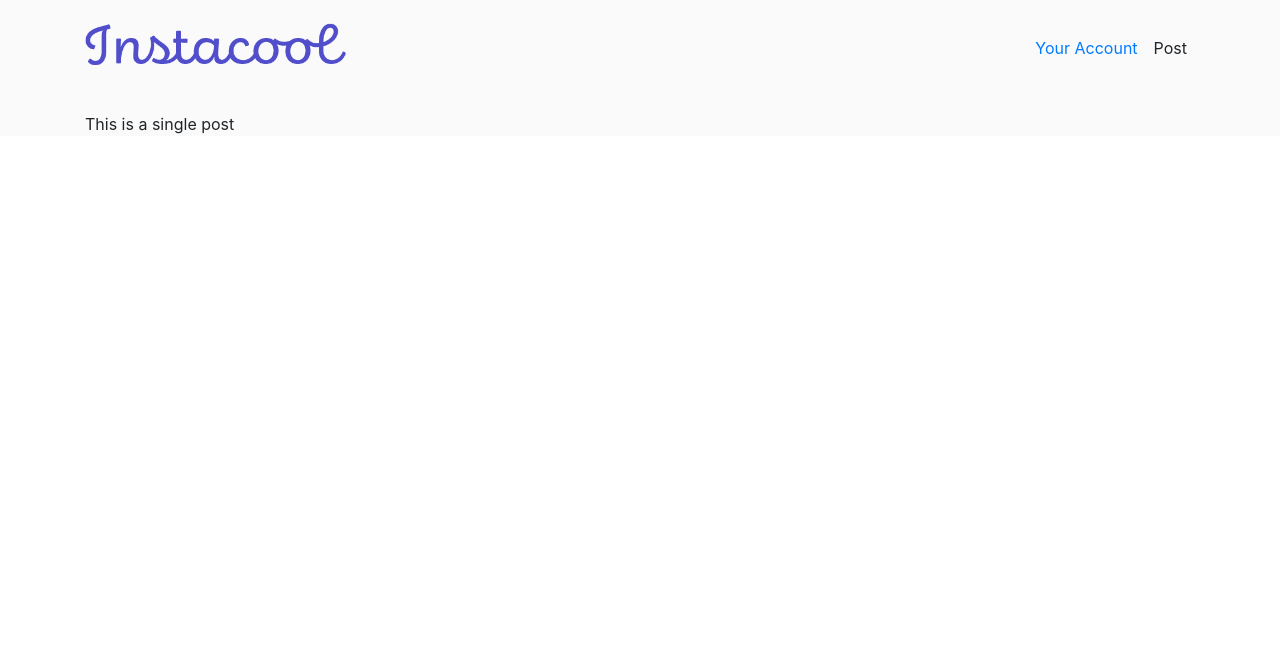
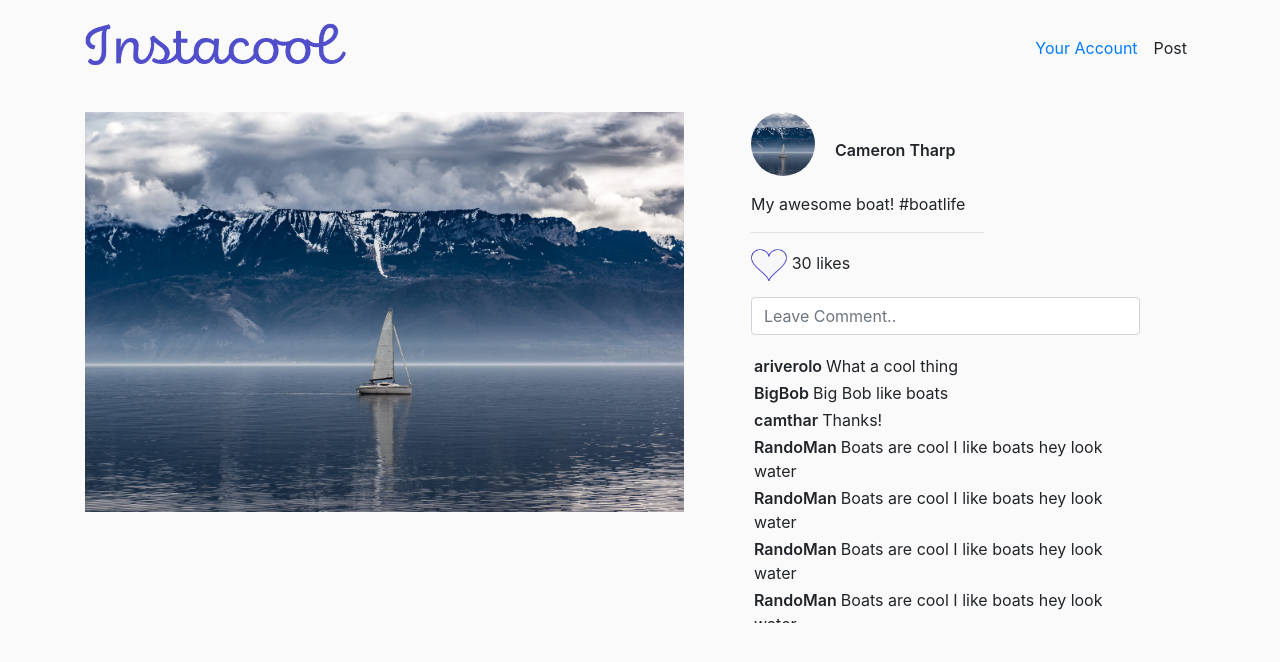
Before and after one commit to Ctharp11/insta-cool, a React (Create React App) app in the folder client/: page /p/1 in a window 1280 px wide. Shown: the top 662 px of the page. Built offline with nearby package versions, Linux system fonts and the light colour scheme.

Commit message:
single page styling

```diff
--- a/client/src/App.css
+++ b/client/src/App.css
@@ -52,5 +52,44 @@
     height: 1.5rem;
 }
 .single {
-
+    display: flex;
+    padding-bottom: 10rem;
 }
+.single-left {
+    width:60%;
+}
+.single hr {
+    width: 60%;
+    margin-left: 0;
+}
+.single-right {
+    width:35%;
+}
+.single-image {
+    width: 90%;
+}
+.single-user-image {
+    height: 4rem;
+    width: 4rem;
+    border-radius: 50%;
+    object-fit: cover;
+    margin-right: 1rem;
+    margin-bottom: 1rem;
+}
+.single-like-size {
+    height: 2rem;
+}
+.single-like-size:hover {
+    cursor: pointer;
+}
+.single-username {
+    font-weight: 600;
+}
+.single-comment-outer {
+    overflow: auto;
+    height: 17rem;
+    padding-right: 5px;
+}
+.single-commentsec {
+    margin: 3px;
+}
--- a/client/src/App.js
+++ b/client/src/App.js
@@ -10,8 +10,7 @@ import {
   Form,
   FormGroup,
   Label,
-  Input,
-  FormText
+  Input
 } from 'reactstrap';
 import { withRouter } from 'react-router'
 
--- /dev/null
+++ b/client/src/actions/actionCreators.js
@@ -0,0 +1,3 @@
+//actions for making post: POST_ITEM, GET_ITEM, DELETE_ITEM, ITEM_LOADING
+
+//actions in single: INCREMENT_LIKES, DECREMENT_LIKES, POST_COMMENT, DELETE_COMMENT, EDIT_COMMENT, GET_ITEM
--- /dev/null
+++ b/client/src/actions/types.js
@@ -0,0 +1,3 @@
+//actions for making post: POST_ITEM, GET_ITEM, DELETE_ITEM, ITEM_LOADING
+
+//actions in single: INCREMENT_LIKES, DECREMENT_LIKES, POST_COMMENT, DELETE_COMMENT, EDIT_COMMENT, GET_ITEM
--- a/client/src/components/Single.js
+++ b/client/src/components/Single.js
@@ -1,10 +1,81 @@
 import React, { Component } from 'react';
+import data from '../data.json';
+import { Form, FormGroup, Input } from 'reactstrap';
 
 class Single extends Component {
+    constructor() {
+        super();
+        this.state = {
+            hearts: 0,
+            comments: [],
+            comment: '',
+            userLiked: false
+        }
+    }
+    componentDidMount() {
+        this.setState({ comments: data.comments })
+        this.setState({ hearts: data.posts[0].hearts});
+    }
+    heart = () => {
+        this.setState({
+            userLiked: !this.state.userLiked
+        })
+        if (this.state.userLiked){
+            this.setState({ hearts: this.state.hearts - 1})
+        }
+        if (!this.state.userLiked){
+            this.setState({ hearts: this.state.hearts + 1})
+        }
+
+    }
+    handleChange = (e) => {
+        this.setState({ [e.target.name]: e.target.value });
+    }
+    handleSumbit = (e) => {
+        e.preventDefault();
+        this.setState({ comments: [this.state.comments, this.state.comment]});
+        var newStateArray = this.state.comments.slice();
+        newStateArray.push(this.state.comment);
+        this.setState({ comments: newStateArray});
+    }
     render() {
+        const item = data.posts[0];
         return(
             <div className="single">
-                This is a single post
+                <div className="single-left">
+                    <img className="single-image" src={`/img/${item.image}`} alt="woo" />
+                </div>
+                <div className="single-right">
+                    <div>
+                        <img className="single-user-image" src="/img/boat.jpg" alt="user" />
+                        <span className="single-username"> Cameron Tharp </span>
+                    </div>
+                    <div> {item.description} </div>
+                    <hr />
+                    <Form>
+                        <FormGroup>
+                         <img className="single-like-size" name="heart" src={this.state.userLiked ? "/img/heart.png" : "/img/heart_empty.png"} alt="heart" onClick={this.heart} />
+                         <span> {this.state.hearts} likes</span>
+                        </FormGroup>
+                    </Form>
+                    <Form onSubmit={this.handleSumbit}>
+                        <FormGroup>
+                        <Input type="text" name="comment" id="exampleEmail" placeholder="Leave Comment.." onChange={this.handleChange} />
+                    </FormGroup>
+                    </Form>
+                    <div className="single-comment-outer">
+                      {
+                          this.state.comments.map((comment, index) => {
+                              return (
+                                <div key={index} className="single-commentsec">
+                                  <span className="single-username"> {comment.username} </span>
+                                  <span> {comment.comment} </span>
+                                </div>
+                              )
+                          })
+                      }
+                    </div>
+                </div>
             </div>
         )
     }
--- a/client/src/data.json
+++ b/client/src/data.json
@@ -47,5 +47,71 @@
         "hearts": 2,
         "comments": 0
     }
-]
+  ],
+  "comments": [
+    {
+        "username": "ariverolo",
+        "comment": "What a cool thing"
+    },
+    {
+        "username": "BigBob",
+        "comment": "Big Bob like boats"
+    },
+    {
+        "username": "camthar",
+        "comment": "Thanks!"
+    },
+    {
+        "username": "RandoMan",
+        "comment": "Boats are cool I like boats hey look water"
+    },
+    {
+        "username": "RandoMan",
+        "comment": "Boats are cool I like boats hey look water"
+    },
+    {
+        "username": "RandoMan",
+        "comment": "Boats are cool I like boats hey look water"
+    },
+    {
+        "username": "RandoMan",
+        "comment": "Boats are cool I like boats hey look water"
+    },
+    {
+        "username": "RandoMan",
+        "comment": "Boats are cool I like boats hey look water"
+    },
+    {
+        "username": "RandoMan",
+        "comment": "Boats are cool I like boats hey look water"
+    },
+    {
+        "username": "RandoMan",
+        "comment": "Boats are cool I like boats hey look water"
+    },
+    {
+        "username": "RandoMan",
+        "comment": "Boats are cool I like boats hey look water"
+    },
+    {
+        "username": "RandoMan",
+        "comment": "Boats are cool I like boats hey look water"
+    },
+    {
+        "username": "RandoMan",
+        "comment": "Boats are cool I like boats hey look water"
+    },
+    {
+        "username": "RandoMan",
+        "comment": "Boats are cool I like boats hey look water"
+    },
+    {
+        "username": "RandoMan",
+        "comment": "Boats are cool I like boats hey look water"
+    },
+    {
+        "username": "RandoMan",
+        "comment": "Boats are cool I like boats hey look water"
+    }
+  ]
 }
```
Also changed, not shown: client/src/store.js (added, +16 -0 lines), client/public/img/heart_empty.png (added).
